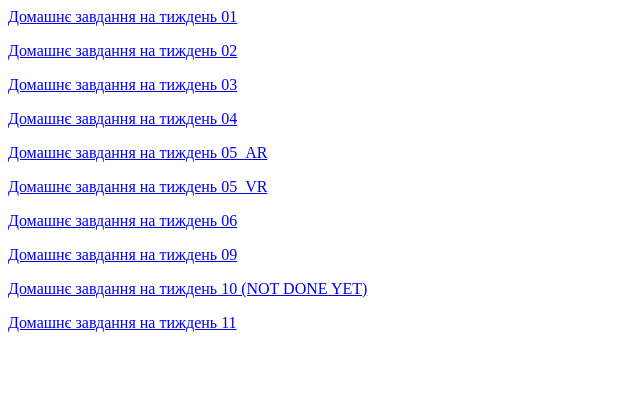
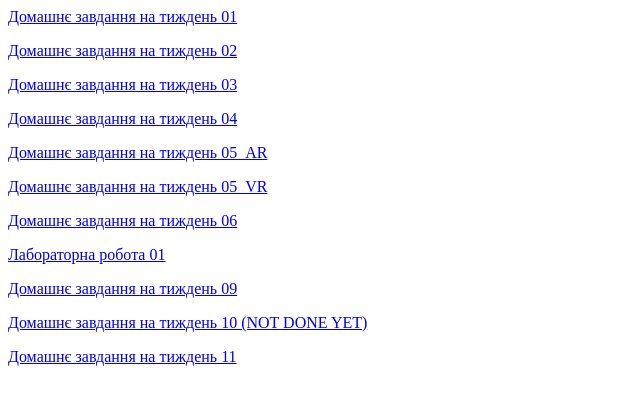
Before and after one commit to Lagovska/icto, a plain HTML site: page index.html in a window 1280 px wide. Shown: the whole page, without its empty margins (0-640 px from the left). Drawn offline with Linux system fonts and the light colour scheme.

Commit message:
Update index.html

```diff
--- a/index.html
+++ b/index.html
@@ -10,6 +10,7 @@
 		<p><a href="week05/ARSolarSystem.html" target="_blank">Домашнє завдання на тиждень 05_AR</a>
 		<p><a href="week05/VRSolarSystem.html" target="_blank">Домашнє завдання на тиждень 05_VR</a>
 		<p><a href="week06/week6.html" target="_blank">Домашнє завдання на тиждень 06</a>
+		<p><a href="lab01/lab01.html" target="_blank">Лабораторна робота 01</a>
 		<p><a href="week09/week9.html" target="_blank">Домашнє завдання на тиждень 09</a>
 		<p><a href="week09/week9.html" target="_blank">Домашнє завдання на тиждень 10 (NOT DONE YET)</a>
 		<p><a href="week11/week11.html" target="_blank">Домашнє завдання на тиждень 11</a>
```
